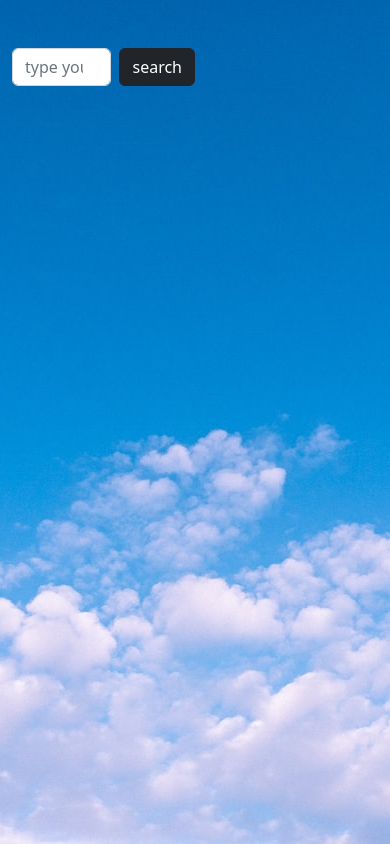
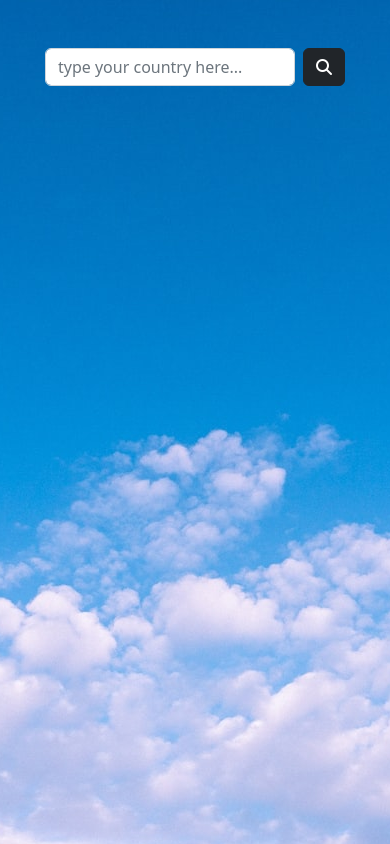
Before and after one commit to fandi-ahmad/weather-app, a Vue app: page / in a window 390 px wide. Built offline with nearby package versions, Linux system fonts and the light colour scheme.

Commit message:
make responsive

```diff
--- a/index.html
+++ b/index.html
@@ -4,6 +4,7 @@
     <meta charset="UTF-8" />
     <meta name="viewport" content="width=device-width, initial-scale=1.0" />
     <title>Weather App</title>
+    <link rel="stylesheet" href="https://cdnjs.cloudflare.com/ajax/libs/font-awesome/6.2.1/css/all.min.css">
   </head>
   <body>
     <div id="app"></div>
--- a/src/assets/css/style.css
+++ b/src/assets/css/style.css
@@ -16,3 +16,33 @@
 .bg-hard-blue{
     background-color: var(--hard-blue);
 }
+.weather-box{
+    width: fit-content;
+    background: linear-gradient(rgba(245, 245, 245, 0.36), rgba(214, 214, 214, 0.13));
+    border-radius: 10px;
+    padding: 20px;
+    margin: 0px;
+}
+.size{
+    width: 800px;
+}
+@media (max-width: 885px) {
+    .size{
+        width: 500px;
+    }
+}
+@media (max-width: 565px) {
+    .size{
+        width: 400px;
+    }
+}
+@media (max-width: 465px) {
+    .size{
+        width: 300px;
+    }
+}
+@media (max-width: 365px) {
+    .size{
+        width: 245px;
+    }
+}
--- a/src/views/Main.vue
+++ b/src/views/Main.vue
@@ -1,11 +1,14 @@
 <template>
-    <div class="container pt-5">
-        <div class="d-flex justify-content-between w-50 gap-2">
+    <div class="px-3 pt-5 d-flex justify-content-center flex-column">
+        <div class="d-flex justify-content-between align-items-center gap-2 m-auto size">
             <input type="search" class="form-control" v-model="data.search" placeholder="type your country here...">
-            <button class="btn btn-dark" @click="searchBtn">search</button>
+            <button class="btn btn-dark" @click="searchBtn">
+                <i class="fa-solid fa-magnifying-glass"></i>
+            </button>
         </div>
 
-        <div class="container mt-4" id="result" style="display: none;">
+        <div class="mt-4 p-0 m-auto size" id="result" style="display: none;">
+            <div class="weather-box w-100">
                 <h3>{{ data.name }}, {{ data.country }}</h3>
                 <div>
                     <span class="badge bg-hard-blue p-2">{{ data.temp }}°C</span>
@@ -23,6 +26,7 @@
                 <div>
                     geo coordinates:
                     <b>[{{ data.coordLat }}, {{ data.coordLon }}]</b>
+                </div>
             </div>
         </div>
 
```
Lines whose indentation alone changed are shown as unchanged.
